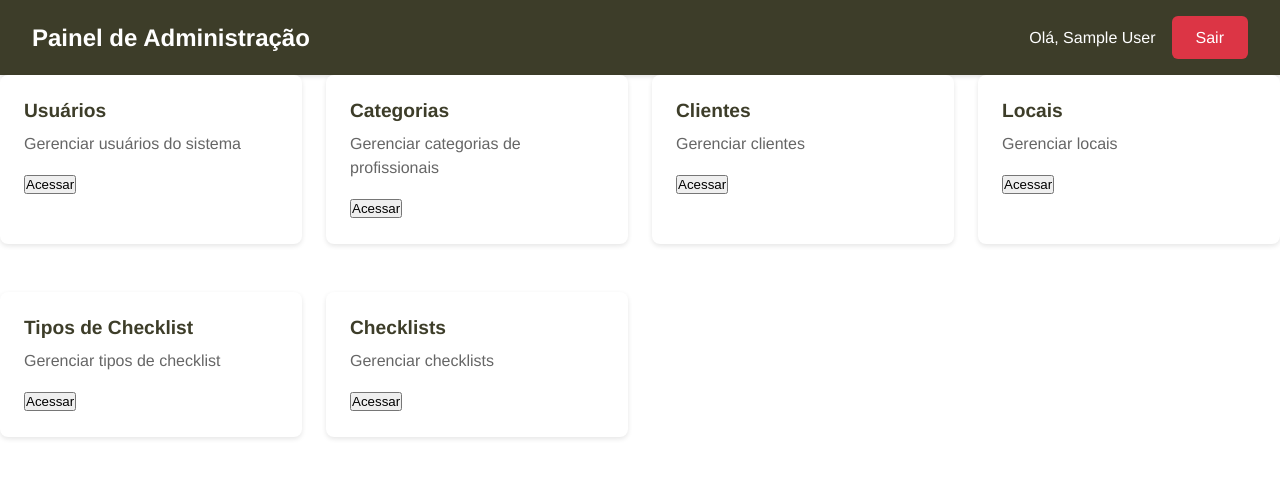
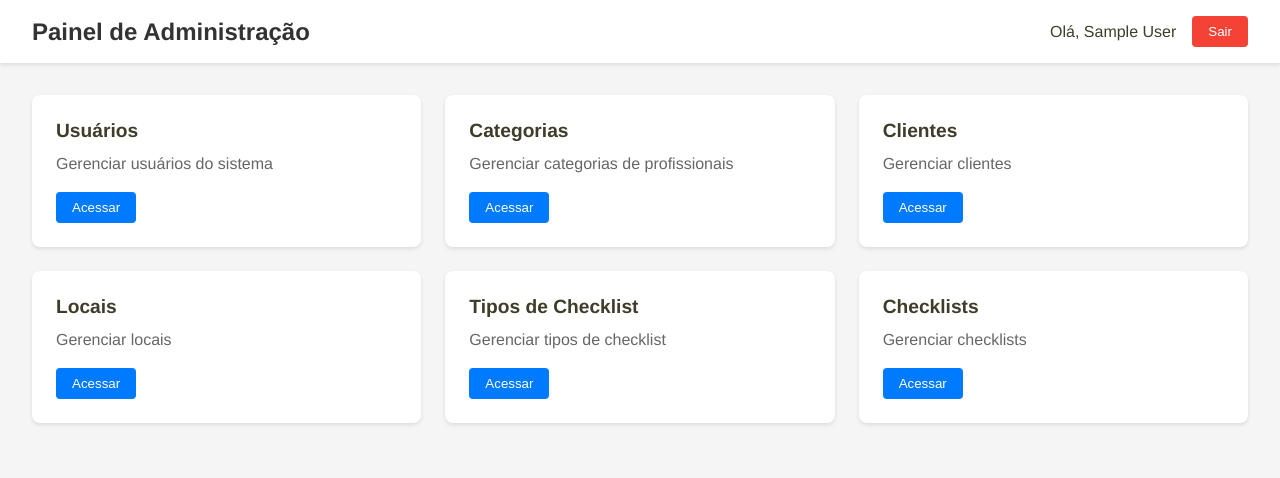
Before and after one commit to flaviobei/checklists, a Next.js app: page /admin in a window 1280 px wide. Shown: the top 478 px of the page. Built offline with nearby package versions, Linux system fonts and the light colour scheme; sample sign-in values are in the browser's storage.

Commit message:
Update Admin.module.css

```diff
--- a/styles/Admin.module.css
+++ b/styles/Admin.module.css
@@ -1,79 +1,55 @@
 /* /styles/Admin.module.css */
-/* Assumes base_styles.css is imported globally */
+.container {
+  min-height: 100vh;
+  padding: 0;
+  background-color: #f5f5f5;
+}
 
-/* --- Header Specific --- */
 .header {
-  /* Base styles from base_styles.css are assumed */
-  /* Add Admin-specific header styles if any */
   display: flex;
   justify-content: space-between;
   align-items: center;
-  padding: 1rem 1.5rem; /* Mobile padding */
-  background-color: var(--highlight-color);
-  color: var(--highlight-text-color);
+  padding: 1rem 2rem;
+  background-color: #fff;
   box-shadow: 0 2px 4px rgba(0, 0, 0, 0.1);
 }
 
 .header h1 {
   margin: 0;
-  font-size: 1.25rem; /* Mobile header size */
-  color: var(--highlight-text-color);
-  font-weight: 600;
+  font-size: 1.5rem;
+  color: #333;
 }
 
-.userInfo, .headerButtons {
+.userInfo {
   display: flex;
   align-items: center;
   gap: 1rem;
 }
 
-/* --- Button Specifics (using base classes) --- */
 .logoutButton {
-  composes: button button-destructive from global; /* Use composes if using CSS Modules */
-  /* Or apply classes directly: className={`${styles.button} ${styles.buttonDestructive}`} */
+  background-color: #f44336;
+  color: white;
+  border: none;
+  border-radius: 4px;
+  padding: 0.5rem 1rem;
+  cursor: pointer;
 }
 
-.backButton {
-  composes: button button-secondary from global;
+.main {
+  padding: 2rem;
 }
 
-.createButton {
-  composes: button button-primary from global;
-}
-
-.editButton {
-  composes: button button-primary from global;
-  padding: 0.4rem 0.8rem; /* Specific smaller padding */
-  font-size: 0.9rem;
-}
-
-.deleteButton {
-  composes: button button-destructive from global;
-  padding: 0.4rem 0.8rem; /* Match edit button size */
-  font-size: 0.9rem;
-}
-
-.saveButton {
-  composes: button button-primary from global;
-}
-
-.cancelButton {
-  composes: button button-secondary from global;
-}
-
-.cardButton {
-  composes: button button-secondary from global;
-}
-
-/* --- Layout & Content Specific --- */
 .grid {
   display: grid;
-  grid-template-columns: 1fr; /* Mobile default */
+  grid-template-columns: repeat(auto-fill, minmax(300px, 1fr));
   gap: 1.5rem;
 }
 
 .card {
-  composes: card-base from global;
+  background-color: white;
+  border-radius: 8px;
+  padding: 1.5rem;
+  box-shadow: 0 2px 4px rgba(0, 0, 0, 0.1);
   transition: transform 0.3s ease;
 }
 
@@ -89,12 +65,77 @@
 
 .card p {
   margin-bottom: 1rem;
-  color: var(--muted-text-color);
+  color: #666;
+}
+
+.card button {
+  background-color: #007bff;
+  color: white;
+  border: none;
+  border-radius: 4px;
+  padding: 0.5rem 1rem;
+  cursor: pointer;
+}
+
+.loading {
+  display: flex;
+  justify-content: center;
+  align-items: center;
+  height: 100vh;
+  font-size: 1.2rem;
+  color: #666;
+}
+
+.container {
+  min-height: 100vh;
+  padding: 0;
+  background-color: #f5f5f5;
+}
+
+.header {
+  display: flex;
+  justify-content: space-between;
+  align-items: center;
+  padding: 1rem 2rem;
+  background-color: #fff;
+  box-shadow: 0 2px 4px rgba(0, 0, 0, 0.1);
+}
+
+.header h1 {
+  margin: 0;
+  font-size: 1.5rem;
+  color: #333;
+}
+
+.headerButtons {
+  display: flex;
+  gap: 1rem;
+}
+
+.backButton {
+  background-color: #6c757d;
+  color: white;
+  border: none;
+  border-radius: 4px;
+  padding: 0.5rem 1rem;
+  cursor: pointer;
+}
+
+.createButton {
+  background-color: #28a745;
+  color: white;
+  border: none;
+  border-radius: 4px;
+  padding: 0.5rem 1rem;
+  cursor: pointer;
 }
 
 .tableContainer {
-  composes: card-base from global;
-  overflow-x: auto; /* Allow horizontal scroll on mobile */
+  padding: 2rem;
+  background-color: white;
+  border-radius: 8px;
+  margin: 2rem;
+  box-shadow: 0 2px 4px rgba(0, 0, 0, 0.1);
 }
 
 .tableContainer h2 {
@@ -106,46 +147,69 @@
 .table {
   width: 100%;
   border-collapse: collapse;
-  margin-top: 1rem;
 }
 
 .table th,
 .table td {
-  padding: 0.75rem 1rem;
+  padding: 0.75rem;
   text-align: left;
-  border-bottom: 1px solid var(--border-color-light);
-  font-size: 0.95rem;
-  vertical-align: middle;
-  white-space: nowrap; /* Default nowrap for mobile scroll */
+  border-bottom: 1px solid #dee2e6;
 }
 
 .table th {
-  background-color: var(--table-header-bg);
+  background-color: #f8f9fa;
   font-weight: 600;
-  color: var(--text-color);
-  white-space: normal; /* Allow header wrap */
-}
-
-.table td:last-child,
-.table th:last-child {
-  white-space: normal; /* Allow last column wrap */
 }
 
 .actions {
   display: flex;
   gap: 0.5rem;
-  flex-wrap: wrap;
+}
+
+.editButton {
+  background-color: #007bff;
+  color: white;
+  border: none;
+  border-radius: 4px;
+  padding: 0.25rem 0.5rem;
+  cursor: pointer;
+}
+
+.deleteButton {
+  background-color: #dc3545;
+  color: white;
+  border: none;
+  border-radius: 4px;
+  padding: 0.25rem 0.5rem;
+  cursor: pointer;
 }
 
 .noData {
-  composes: card-base from global;
   text-align: center;
-  color: var(--muted-text-color);
-  background-color: #f9f9f9; /* Slightly different background */
+  color: #6c757d;
+  padding: 1rem;
+}
+
+.loading {
+  text-align: center;
+  padding: 1rem;
+  color: #6c757d;
+}
+
+.error {
+  background-color: #f8d7da;
+  color: #721c24;
+  padding: 0.75rem;
+  margin: 1rem 2rem;
+  border-radius: 4px;
 }
 
 .formContainer {
-  composes: card-base from global;
+  padding: 2rem;
+  background-color: white;
+  border-radius: 8px;
+  margin: 2rem;
+  box-shadow: 0 2px 4px rgba(0, 0, 0, 0.1);
 }
 
 .formContainer h2 {
@@ -160,74 +224,67 @@
   gap: 1rem;
 }
 
-/* Use .input-base for inputs */
-.formInput {
-  composes: input-base from global;
+.formGroup {
+  display: flex;
+  flex-direction: column;
+  gap: 0.5rem;
 }
 
-.formTextarea {
-  composes: input-base from global;
-  min-height: 80px;
-  resize: vertical;
+.formGroup label {
+  font-weight: 500;
+}
+
+.formGroup input[type="text"],
+.formGroup input[type="password"] {
+  padding: 0.5rem;
+  border: 1px solid #ced4da;
+  border-radius: 4px;
+}
+
+.checkboxLabel {
+  display: flex;
+  align-items: center;
+  gap: 0.5rem;
 }
 
 .formButtons {
   display: flex;
-  flex-direction: column; /* Stack on mobile */
-  gap: 0.75rem;
+  gap: 1rem;
   margin-top: 1rem;
 }
 
+.saveButton {
+  background-color: #28a745;
+  color: white;
+  border: none;
+  border-radius: 4px;
+  padding: 0.5rem 1rem;
+  cursor: pointer;
+}
+
+.cancelButton {
+  background-color: #6c757d;
+  color: white;
+  border: none;
+  border-radius: 4px;
+  padding: 0.5rem 1rem;
+  cursor: pointer;
+}
+
 .filterContainer {
-  margin-bottom: 1.5rem;
+  margin: 1rem 2rem;
   display: flex;
-  flex-direction: column; /* Stack on mobile */
-  gap: 0.5rem;
+  align-items: center;
+  gap: 1rem;
+}
+
+.filterSelect {
+  padding: 0.5rem;
+  border: 1px solid #ced4da;
+  border-radius: 4px;
+  min-width: 250px;
 }
 
 .filterContainer label {
   font-weight: 500;
 }
-
-.filterSelect {
-  composes: input-base from global;
-}
-
-/* --- Media Queries for Admin --- */
-@media (min-width: 600px) {
-  .grid {
-    grid-template-columns: repeat(auto-fill, minmax(300px, 1fr));
-  }
-
-  .formButtons {
-     flex-direction: row;
-     justify-content: flex-end;
-     gap: 1rem;
-  }
-
-  .filterContainer {
-     flex-direction: row;
-     align-items: center;
-     gap: 1rem;
-   }
-
-   .filterSelect {
-     min-width: 250px;
-     width: auto;
-   }
-
-   .table th,
-   .table td {
-     white-space: normal; /* Allow wrapping */
-   }
-}
-
-@media (min-width: 992px) {
-  .header {
-    padding: 1rem 2rem;
-  }
-
-  .header h1 {
-    font-size: 1.5rem;
-  }
-}
```
